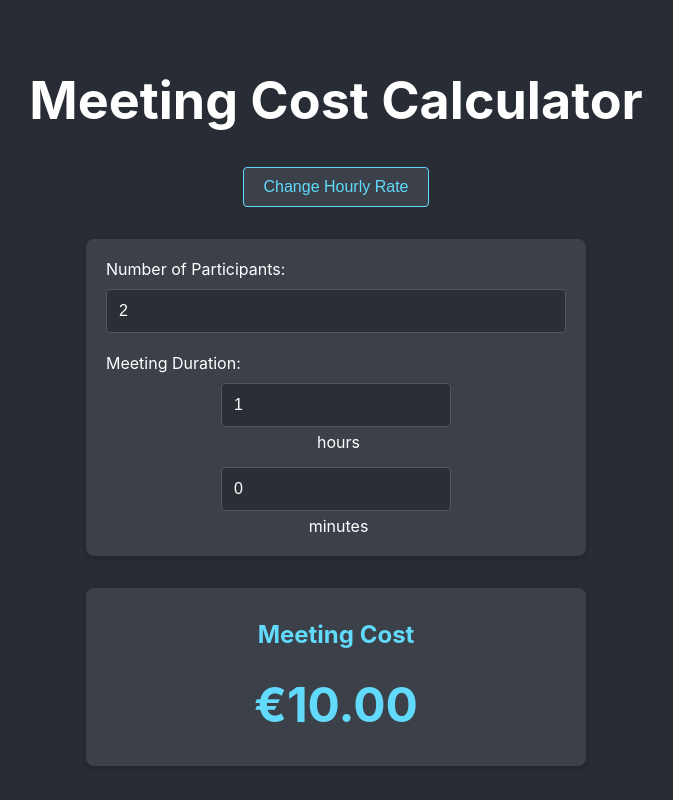
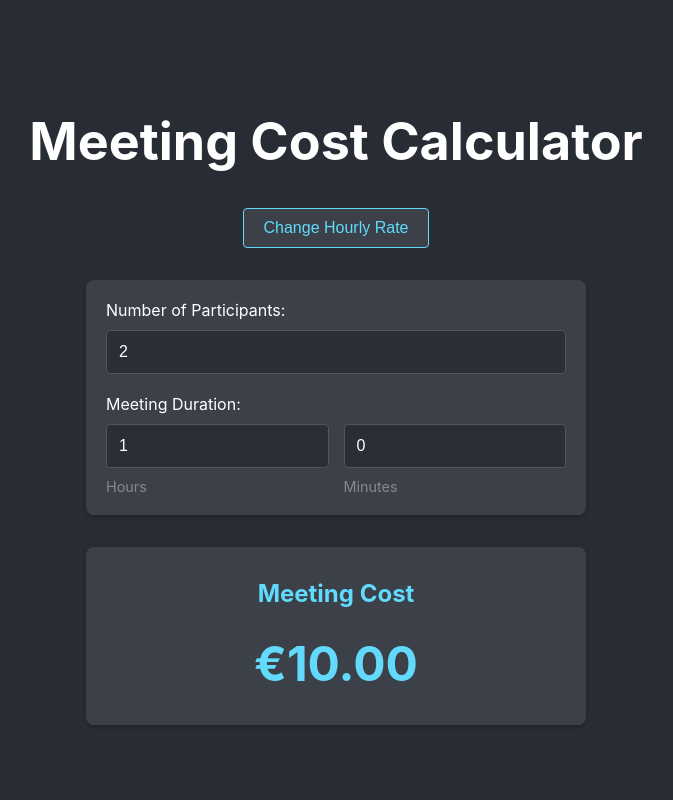
Before and after one commit to xremix/Meeting-Cost-Calculator, a React (Create React App) app: page / in a window 1280 px wide. Both pictures are taken after typing "5" into the empty fields and a click on the button "Confirm". Shown: the whole page, without its empty margins (304-977 px from the left). Built offline with nearby package versions, Linux system fonts and the light colour scheme.

Commit message:
adjust styling of the duration text field

```diff
--- a/src/App.css
+++ b/src/App.css
@@ -164,24 +164,33 @@ button:hover {
 /* Time inputs styling */
 .time-inputs {
   display: flex;
+  flex-direction: row;
   gap: 15px;
-  align-items: center;
+  align-items: flex-start;
   width: 100%;
 }
 
-.time-inputs div {
+.time-input-group {
   display: flex;
-  align-items: center;
+  flex-direction: column;
+  align-items: flex-start;
   gap: 5px;
   width: 50%;
 }
 
 .time-inputs input {
   width: 100%;
-  flex: 1;
 }
 
 .time-inputs label {
   white-space: nowrap;
-  margin-left: 5px;
+  margin-top: 5px;
+  font-size: 0.9rem;
+  color: #888;
 }
+
+/* Override any conflicting styles */
+form div > div {
+  flex-direction: row;
+  width: auto;
+}
--- a/src/components/MeetingDetails.tsx
+++ b/src/components/MeetingDetails.tsx
@@ -58,7 +58,7 @@ const MeetingDetails: React.FC<MeetingDetailsProps> = ({
       <div>
         <label htmlFor="meetingTime">Meeting Duration: </label>
         <div className="time-inputs">
-          <div>
+          <div className="time-input-group">
             <input
               type="number"
               id="hours"
@@ -68,9 +68,9 @@ const MeetingDetails: React.FC<MeetingDetailsProps> = ({
               min="0"
               required
             />
-            <label htmlFor="hours"> hours</label>
+            <label htmlFor="hours">Hours</label>
           </div>
-          <div>
+          <div className="time-input-group">
             <input
               type="number"
               id="minutes"
@@ -81,7 +81,7 @@ const MeetingDetails: React.FC<MeetingDetailsProps> = ({
               max="59"
               required
             />
-            <label htmlFor="minutes"> minutes</label>
+            <label htmlFor="minutes">Minutes</label>
           </div>
         </div>
       </div>
```
